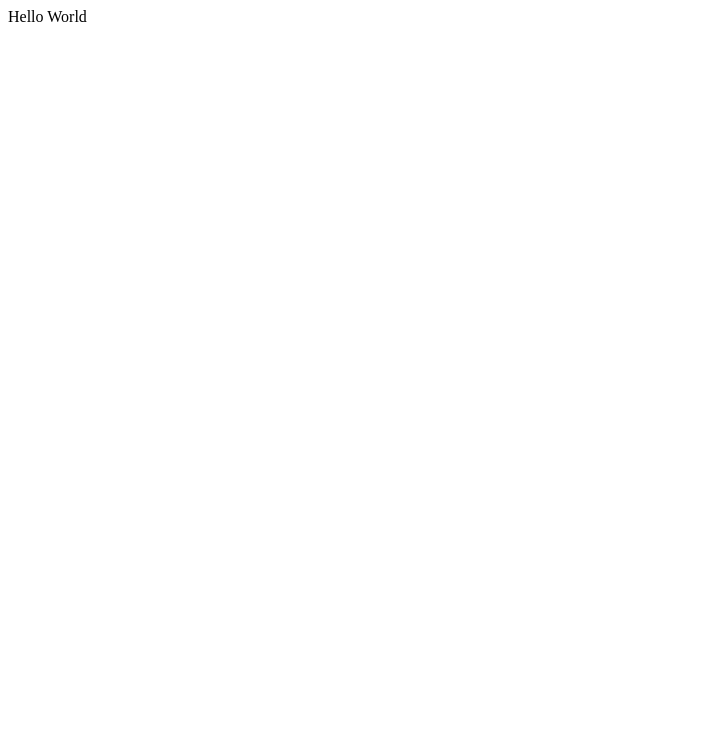
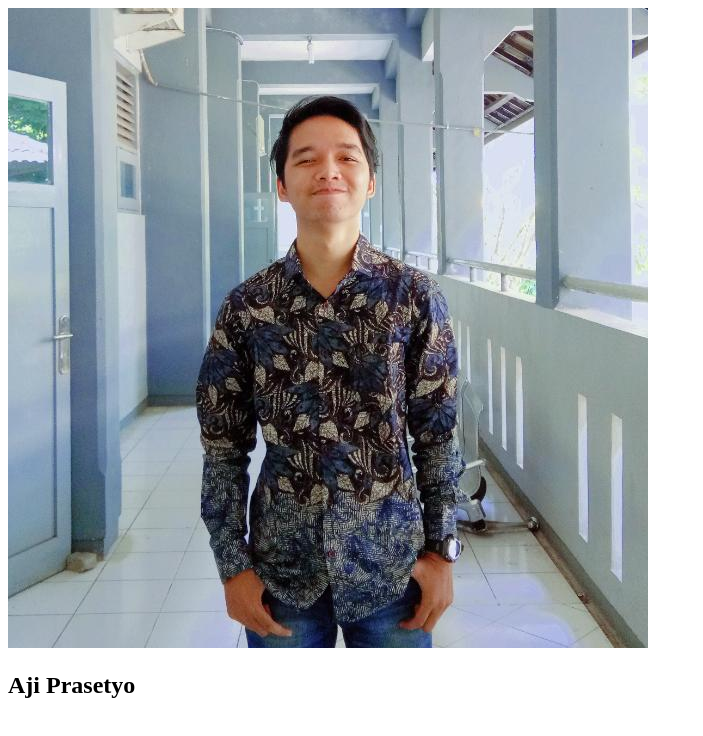
Before and after one commit to aprxty3/Belajar-Git-Dicoding, a plain HTML site: page menggunakan sourcetree/index.html in a window 1280 px wide. Shown: the whole page, without its empty margins (0-703 px from the left). Drawn offline with Linux system fonts and the light colour scheme.

Commit message:
menambah gambar dan mengubah markup

```diff
--- a/menggunakan sourcetree/index.html
+++ b/menggunakan sourcetree/index.html
@@ -5,7 +5,10 @@
 </head>
 
 <body>
-    Hello World
+    <div>
+        <img src="images/pp.jpg" alt="profile image" />
+        <h2>Aji Prasetyo</h2>
+    </div>
 </body>
 
 </html>
```
Also changed, not shown: menggunakan sourcetree/images/pp.jpg (added).
